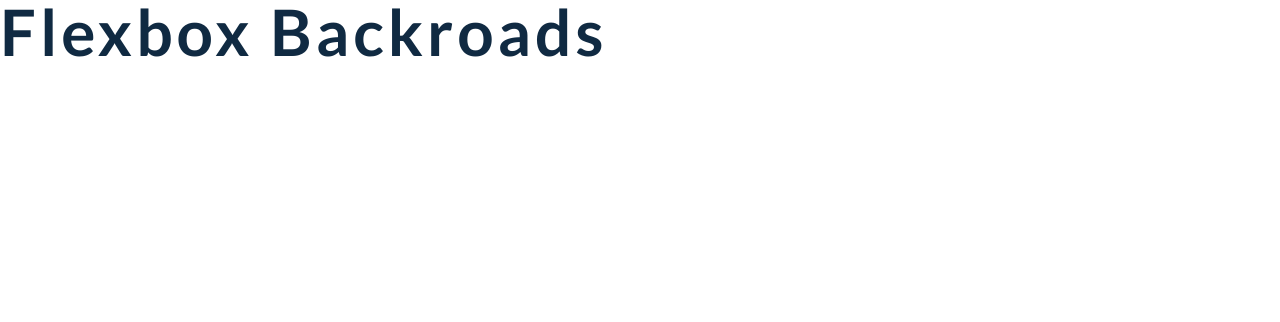
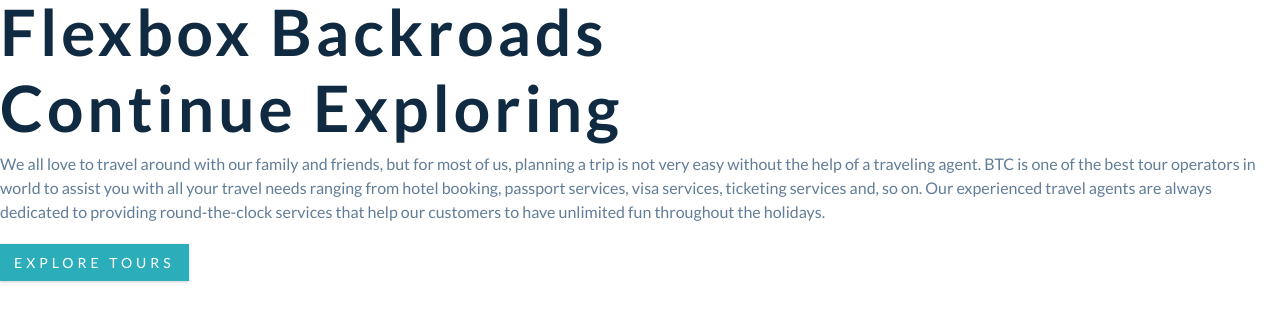
Before and after one commit to smajaas/CSS-Backroads-Tour-company-Proj, a plain HTML site: page index.html in a window 1280 px wide. Drawn offline with Linux system fonts and the light colour scheme.

Commit message:
hero html setup done

```diff
--- a/index.html
+++ b/index.html
@@ -18,6 +18,26 @@
   <body>
     <h1>flexbox backroads</h1>
     <!-- header  -->
+    <header id="home">
+      <!-- navbar -->
+      <!-- hero -->
+      <div class="hero">
+        <div class="hero-banner">
+          <h1>continue exploring</h1>
+          <p>
+            We all love to travel around with our family and friends, but for
+            most of us, planning a trip is not very easy without the help of a
+            traveling agent. BTC is one of the best tour operators in world to
+            assist you with all your travel needs ranging from hotel booking,
+            passport services, visa services, ticketing services and, so on. Our
+            experienced travel agents are always dedicated to providing
+            round-the-clock services that help our customers to have unlimited
+            fun throughout the holidays.
+          </p>
+          <a href="#featured" class="btn hero-btn scroll-link">explore tours</a>
+        </div>
+      </div>
+    </header>
     <!-- end of header  -->
 
     <!-- about section -->
```
